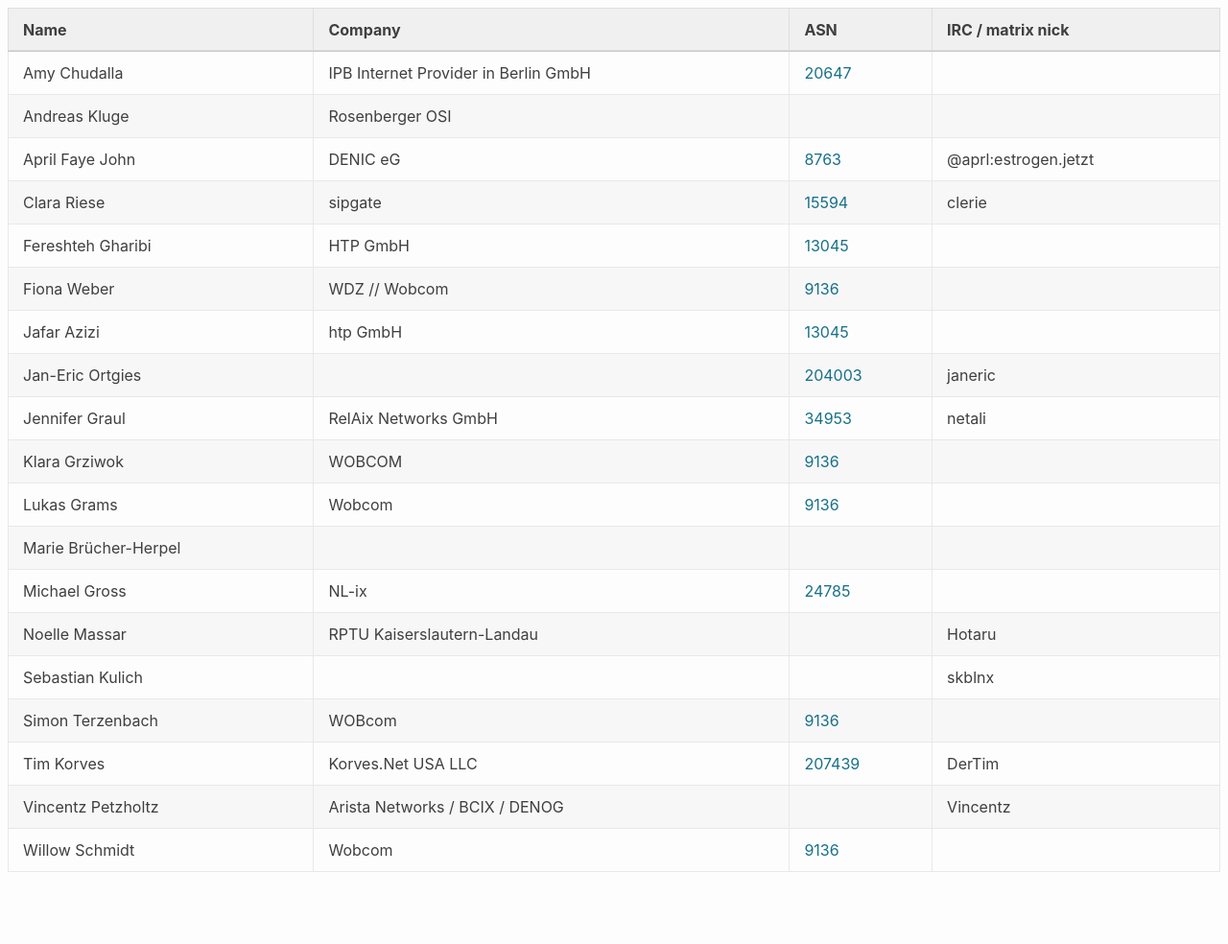
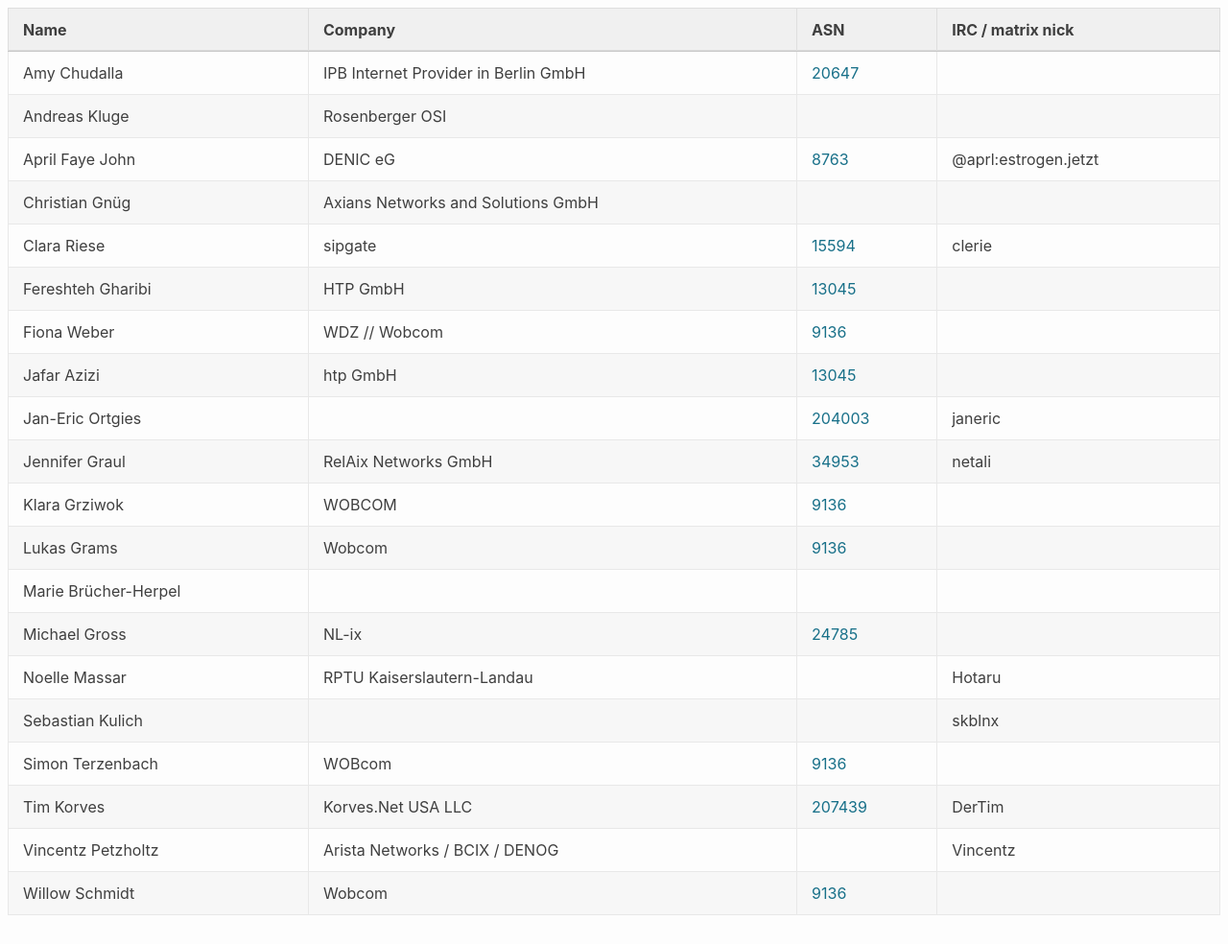
Before and after one commit to denog/pretix-attendeelist, a Jekyll site: the page built from denogmeetup25-04/index.markdown, in a window 1280 px wide and 984 px high. Shown: the whole window at 96% size. Built offline with Jekyll 4.4.1, drawn with Linux system fonts in a browser that asks for light colours.

Commit message:
Latest data: Wed Apr 23 12:39:01 UTC 2025

```diff
--- a/_data/attendees_denogmeetup25-04.json
+++ b/_data/attendees_denogmeetup25-04.json
@@ -16,6 +16,12 @@
     "company": "DENIC eG",
     "irc": "@aprl:estrogen.jetzt",
     "asn": "8763"
+  },
+  {
+    "name": "Christian Gnüg",
+    "company": "Axians Networks and Solutions GmbH",
+    "irc": null,
+    "asn": null
   },
   {
     "name": "Clara Riese",
```
